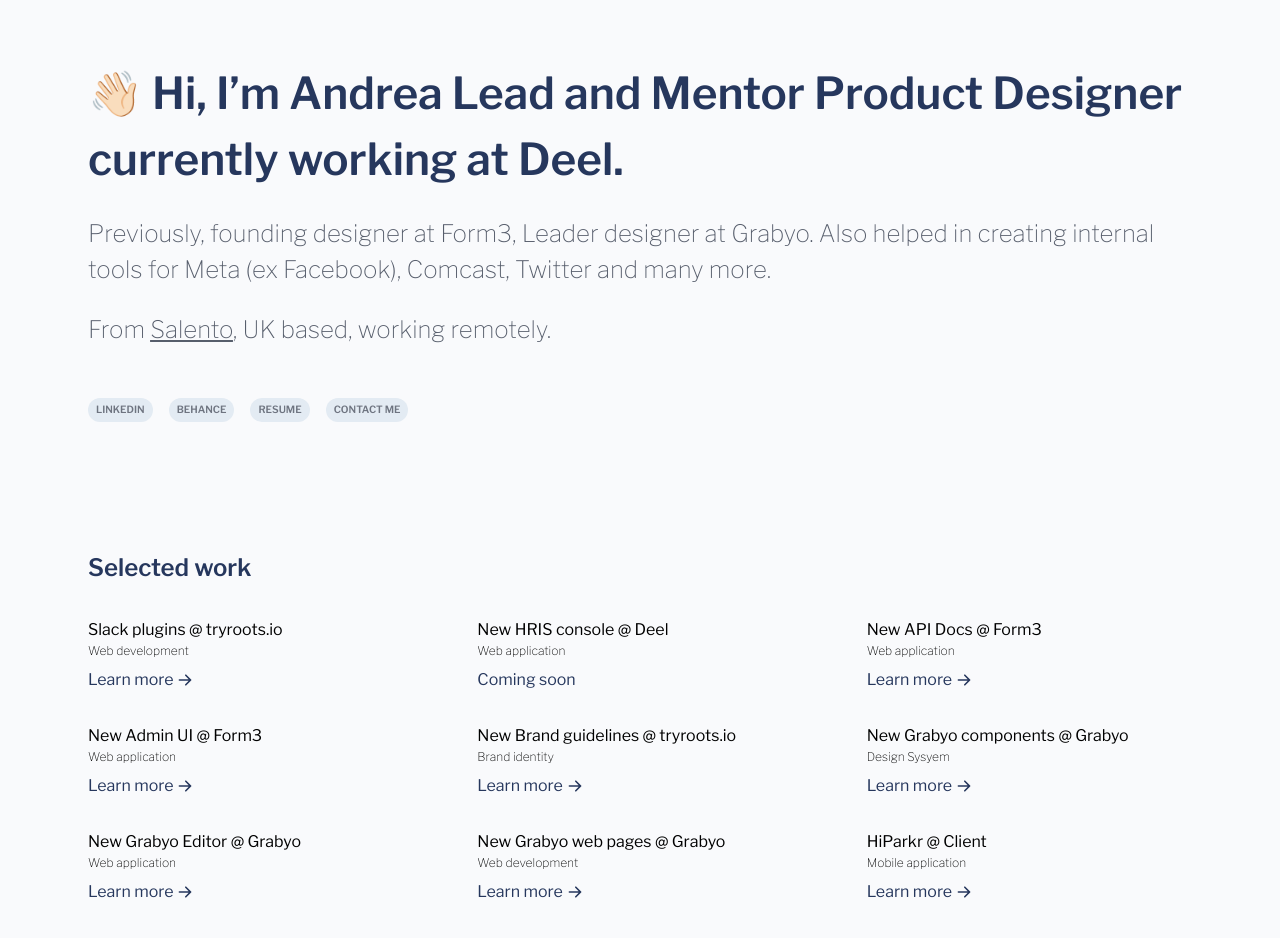
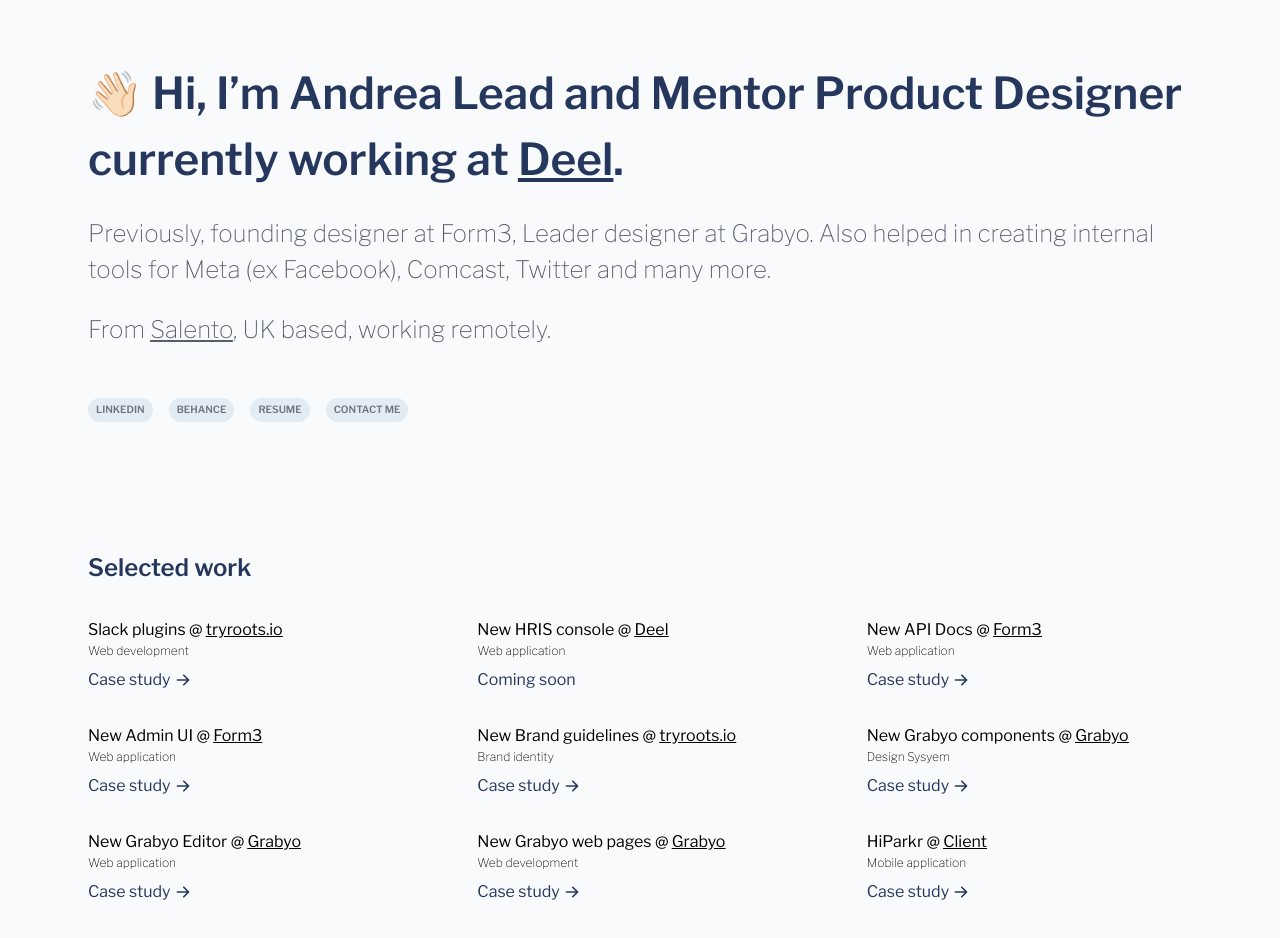
Before and after one commit to ricacostt/andreaportfolio, a Next.js app in the folder my-app/: page / in a window 1280 px wide. Shown: the part 180-1118 px from the top of the page. Built offline with nearby package versions, Linux system fonts and the light colour scheme.

Commit message:
Change to the links

```diff
--- a/my-app/components/Bio/Bio.js
+++ b/my-app/components/Bio/Bio.js
@@ -7,7 +7,7 @@
     <>
     <div className='flex flex-col justify-center max-w-screen-3xl ml-auto mr-auto pt-16 md:pt-32 xsm:px-2 px-8 gap-6'>
         <div className='text-xl xsm:text-3xl text-textPrimaryLight dark:text-textPrimaryDark xsm:leading-normal leading-8'>
-            👋🏻 Hi, I’m Andrea Lead and Mentor Product Designer currently working at Deel.
+            👋🏻 Hi, I’m Andrea Lead and Mentor Product Designer currently working at <span className='underline'><a href="https://www.deel.com/" target="_blank" rel="noopener noreferrer">Deel</a></span>.
             </div>
             <div className='text-textSecondaryLight font-light dark:text-textSecondaryDark text-base xsm:text-xl'>Previously, founding designer at Form3, Leader designer at Grabyo. Also helped in creating internal tools for Meta (ex Facebook), Comcast, Twitter and many more.
             </div>
--- a/my-app/components/Work/Work.js
+++ b/my-app/components/Work/Work.js
@@ -6,14 +6,14 @@
     <>
    <div className="childBoss">
           <div className="work text-textCategoryLight font-normal dark:text-textCategoryDark">
-            {work} <a href={link} target="_blank" rel="noopener noreferrer">{company}</a>
+            {work} <span className=''>@ </span><span className='underline'><a href={link} target="_blank" rel="noopener noreferrer">{company}</a></span>
           </div>
           <div className="work text-textCategoryLight font-light text-sm dark:text-textCategoryDark">
             {category}
           </div>
           <div className="flex flex-row gap-1 text-textPrimaryLight font-medium dark:text-textPrimaryDark pt-2">
             <div className="flex"> <a href={project} target="_blank" rel="noopener noreferrer">{status}</a></div>
-            {status === 'Learn more' ?  <div className="flex items-center ">
+            {status === 'Case study' ?  <div className="flex items-center ">
               <HiArrowRight />
             </div> : null}
           </div>
--- a/my-app/components/WorksList/WorksList.js
+++ b/my-app/components/WorksList/WorksList.js
@@ -10,15 +10,15 @@
       </h1>
       <div className="parent">
 
-       <Work work={'Slack plugins'} link={'https://www.deel.com/hr'} company={'@ tryroots.io'} category={'Web development'} status={'Learn more'} project={'https://www.figma.com/proto/el4YFh8G7dWD8LRXKd9sJ7/SLACK-Plugins-%40-Roots?page-id=511%3A3428&node-id=511-3700&viewport=661%2C485%2C0.12&scaling=scale-down-width&starting-point-node-id=511%3A3700'}/>
-       <Work work={'New HRIS console'} link={'https://www.deel.com/'} company={'@ Deel'} category={'Web application'} status={'Coming soon'} />
-       <Work work={'New API Docs'} link={'https://www.form3.tech/'} company={'@ Form3'} category={'Web application'} status={'Learn more'} project={'https://www.figma.com/proto/lnOGK42AUpcfpfanyOL1tM/API-Docs---Case-Study?page-id=0%3A1&node-id=214-31&viewport=654%2C546%2C0.03&scaling=min-zoom&starting-point-node-id=214%3A31'}/>
-       <Work work={'New Admin UI '} link={'https://www.form3.tech/'} company={'@ Form3'} category={'Web application'} status={'Learn more'} project={'https://www.figma.com/proto/hpb8yATIxwWZAxTXcGATPV/Form3-ADMIN-UI---Case-study?page-id=2480%3A4004&node-id=2602-8541&viewport=661%2C430%2C0.05&scaling=min-zoom&starting-point-node-id=2602%3A8541'}/>
-       <Work work={'New Brand guidelines'} link={'https://www.form3.tech/'} company={'@ tryroots.io'} category={'Brand identity'} status={'Learn more'} project={'https://www.figma.com/proto/Ya5vPXFUeqbQp5jrcdWWc4/BRAND-System-2020-Proto?page-id=794%3A0&node-id=877-2381&viewport=492%2C369%2C0.05&scaling=contain&starting-point-node-id=877%3A2381'}/>
-       <Work work={'New Grabyo components'} link={'https://about.grabyo.com/'} company={'@ Grabyo'} category={'Design Sysyem'} status={'Learn more'} project={'https://www.figma.com/proto/3aNocId1PgUU8maJIbxTlL/New-Grabyo-Components?page-id=0%3A1&node-id=977-470&viewport=738%2C239%2C0.3&scaling=scale-down-width'}/>
-       <Work work={'New Grabyo Editor'} link={'https://about.grabyo.com/'} company={'@ Grabyo'} category={'Web application'} status={'Learn more'} project={'https://www.figma.com/proto/0KRIOXJJJ88aOJYSADvVZh/Grabyo-New-EDITOR?page-id=0%3A1&node-id=2-238&viewport=600%2C225%2C0.04&scaling=min-zoom&starting-point-node-id=2%3A238'}/>
-       <Work work={'New Grabyo web pages'} link={'https://about.grabyo.com/'} company={'@ Grabyo'} category={'Web development'} status={'Learn more'} project={'https://www.figma.com/proto/tyNheOW9w7i8MqsCSg56K7/Grabyo-New-web-templates?page-id=1286%3A966&node-id=1286-977&viewport=241%2C48%2C0.06&scaling=scale-down-width&starting-point-node-id=1286%3A977&show-proto-sidebar=1'}/>
-       <Work work={'HiParkr'} company={'@ Client'} category={'Mobile application'} status={'Learn more'} project={'https://www.figma.com/proto/QPA9zNYO2bNq66Fdoxbrpu4d/HiParkr_-Project?page-id=0%3A1&node-id=91-3583&viewport=561%2C96%2C0.1&scaling=scale-down-width&starting-point-node-id=91%3A3583'}/>
+       <Work work={'Slack plugins'} link={'https://www.deel.com/hr'} company={'tryroots.io'} category={'Web development'} status={'Case study'} project={'https://www.figma.com/proto/el4YFh8G7dWD8LRXKd9sJ7/SLACK-Plugins-%40-Roots?page-id=511%3A3428&node-id=511-3700&viewport=661%2C485%2C0.12&scaling=scale-down-width&starting-point-node-id=511%3A3700'}/>
+       <Work work={'New HRIS console'} link={'https://www.deel.com/'} company={'Deel'} category={'Web application'} status={'Coming soon'} />
+       <Work work={'New API Docs'} link={'https://www.form3.tech/'} company={'Form3'} category={'Web application'} status={'Case study'} project={'https://www.figma.com/proto/lnOGK42AUpcfpfanyOL1tM/API-Docs---Case-Study?page-id=0%3A1&node-id=214-31&viewport=654%2C546%2C0.03&scaling=min-zoom&starting-point-node-id=214%3A31'}/>
+       <Work work={'New Admin UI '} link={'https://www.form3.tech/'} company={'Form3'} category={'Web application'} status={'Case study'} project={'https://www.figma.com/proto/hpb8yATIxwWZAxTXcGATPV/Form3-ADMIN-UI---Case-study?page-id=2480%3A4004&node-id=2602-8541&viewport=661%2C430%2C0.05&scaling=min-zoom&starting-point-node-id=2602%3A8541'}/>
+       <Work work={'New Brand guidelines'} link={'https://www.form3.tech/'} company={'tryroots.io'} category={'Brand identity'} status={'Case study'} project={'https://www.figma.com/proto/Ya5vPXFUeqbQp5jrcdWWc4/BRAND-System-2020-Proto?page-id=794%3A0&node-id=877-2381&viewport=492%2C369%2C0.05&scaling=contain&starting-point-node-id=877%3A2381'}/>
+       <Work work={'New Grabyo components'} link={'https://about.grabyo.com/'} company={'Grabyo'} category={'Design Sysyem'} status={'Case study'} project={'https://www.figma.com/proto/3aNocId1PgUU8maJIbxTlL/New-Grabyo-Components?page-id=0%3A1&node-id=977-470&viewport=738%2C239%2C0.3&scaling=scale-down-width'}/>
+       <Work work={'New Grabyo Editor'} link={'https://about.grabyo.com/'} company={'Grabyo'} category={'Web application'} status={'Case study'} project={'https://www.figma.com/proto/0KRIOXJJJ88aOJYSADvVZh/Grabyo-New-EDITOR?page-id=0%3A1&node-id=2-238&viewport=600%2C225%2C0.04&scaling=min-zoom&starting-point-node-id=2%3A238'}/>
+       <Work work={'New Grabyo web pages'} link={'https://about.grabyo.com/'} company={'Grabyo'} category={'Web development'} status={'Case study'} project={'https://www.figma.com/proto/tyNheOW9w7i8MqsCSg56K7/Grabyo-New-web-templates?page-id=1286%3A966&node-id=1286-977&viewport=241%2C48%2C0.06&scaling=scale-down-width&starting-point-node-id=1286%3A977&show-proto-sidebar=1'}/>
+       <Work work={'HiParkr'} company={'Client'} category={'Mobile application'} status={'Case study'} project={'https://www.figma.com/proto/QPA9zNYO2bNq66Fdoxbrpu4d/HiParkr_-Project?page-id=0%3A1&node-id=91-3583&viewport=561%2C96%2C0.1&scaling=scale-down-width&starting-point-node-id=91%3A3583'}/>
       </div>
     </div>
   );
```
